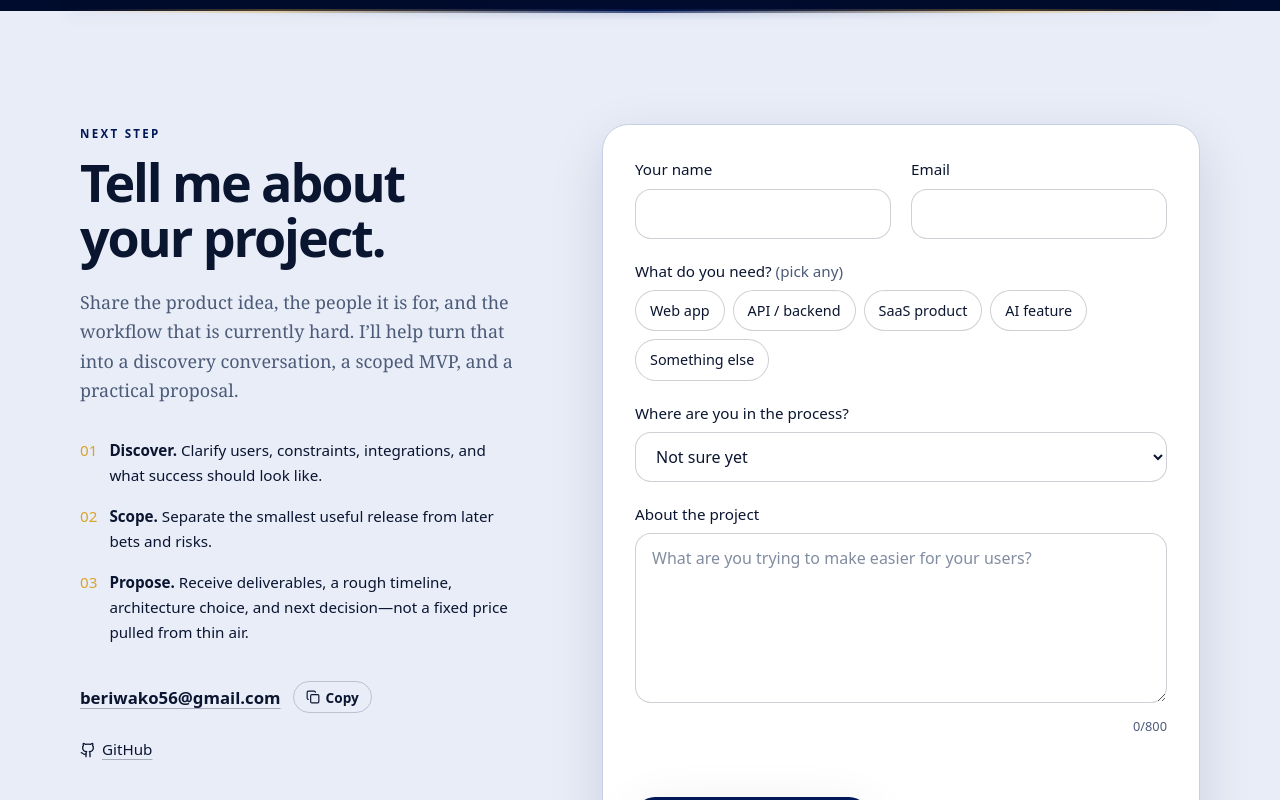
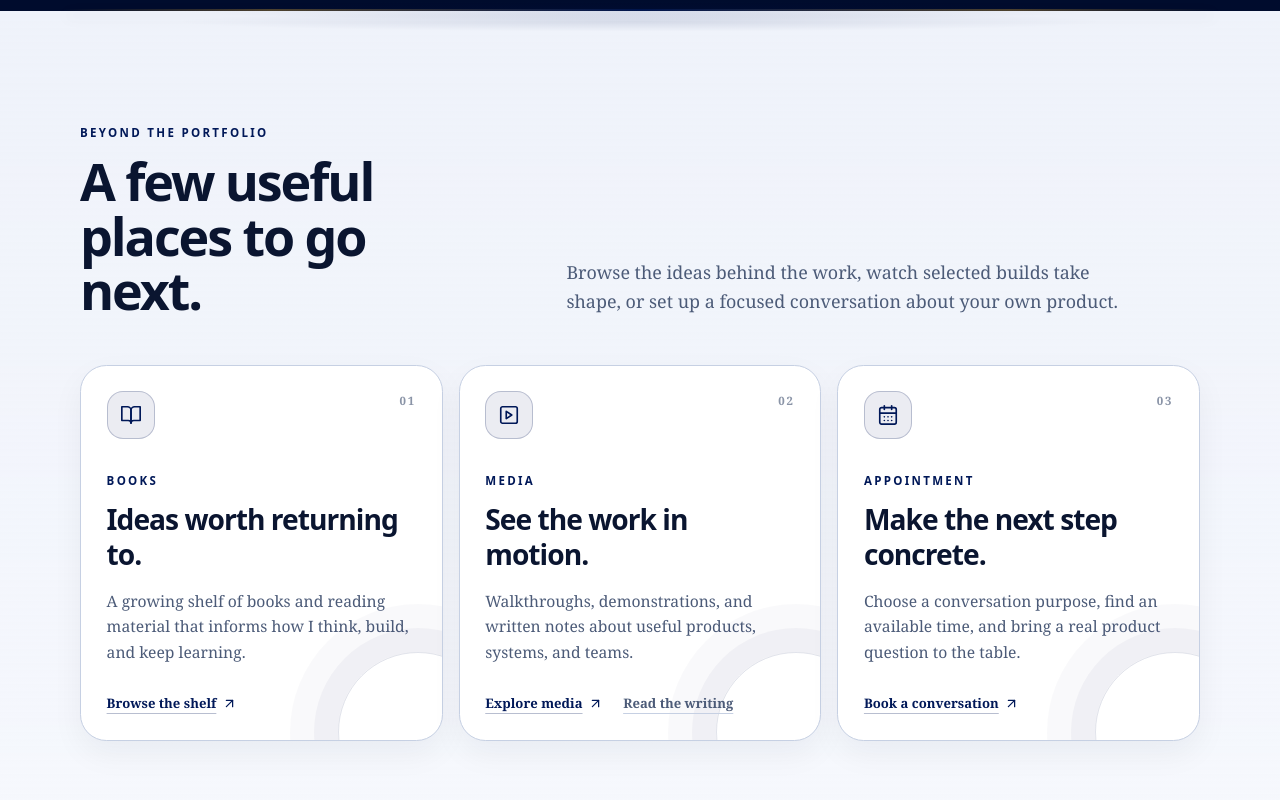
Before and after one commit to Bereda-maker/bereda-portofolio, a Next.js app: page / in a window 1280 px wide. Shown: the part 10060-10860 px from the top of the page. Built offline with nearby package versions, Linux system fonts and the light colour scheme; no server answers.

Commit message:
Add homepage resource links

```diff
--- a/app/(site)/page.tsx
+++ b/app/(site)/page.tsx
@@ -4,6 +4,7 @@ import Capabilities from '@/components/sections/Capabilities';
 import Proof from '@/components/sections/Proof';
 import About from '@/components/sections/About';
 import Extracurricular from '@/components/sections/Extracurricular';
+import Explore from '@/components/sections/Explore';
 import Contact from '@/components/sections/Contact';
 import { SiteFooter, SiteHeader } from '@/components/SiteChrome';
 import { SITE } from '@/data/content';
@@ -22,5 +23,5 @@ export default async function Page() {
     email: SITE.email,
     sameAs: [SITE.github, SITE.linkedin].filter(Boolean),
   };
-  return <><script type="application/ld+json" dangerouslySetInnerHTML={{ __html: JSON.stringify(jsonLd) }} /><SiteHeader /><main><Hero /><Work projects={projects} /><Capabilities /><Proof /><About /><Extracurricular /><Contact /></main><SiteFooter /></>;
+  return <><script type="application/ld+json" dangerouslySetInnerHTML={{ __html: JSON.stringify(jsonLd) }} /><SiteHeader /><main><Hero /><Work projects={projects} /><Capabilities /><Proof /><About /><Extracurricular /><Explore /><Contact /></main><SiteFooter /></>;
 }
--- a/app/globals.css
+++ b/app/globals.css
@@ -131,6 +131,20 @@ main > section.border-t::before { content: ''; position: absolute; right: 5%; to
 .extracurricular-media img { transition: transform .5s ease; }
 .extracurricular-card:hover .extracurricular-media img { transform: scale(1.04); }
 .extracurricular-media span { position: absolute; bottom: 1rem; left: 1rem; z-index: 1; border: 1px solid rgb(240 189 72 / .32); border-radius: 9999px; background: rgb(0 10 38 / .48); padding: .45rem .65rem; color: #f6d57d; font-family: var(--font-display); font-size: .66rem; font-weight: 700; letter-spacing: .1em; text-transform: uppercase; backdrop-filter: blur(8px); }
+.explore-section { position: relative; background: linear-gradient(180deg, rgb(var(--panel) / .52), rgb(var(--paper))); }
+.explore-section::before { content: ''; position: absolute; top: 0; right: 5%; left: 5%; height: 2px; border-radius: 9999px; background: linear-gradient(90deg, transparent, rgb(var(--gold) / .45) 18%, rgb(var(--forest) / .72) 50%, rgb(var(--gold) / .45) 82%, transparent); }
+.explore-grid { display: grid; gap: 1rem; }
+.explore-card { position: relative; display: flex; min-height: 21rem; flex-direction: column; overflow: hidden; border: 1px solid rgb(var(--rule)); border-radius: 1.65rem; background: rgb(var(--card)); padding: 1.35rem; box-shadow: 0 .8rem 2rem rgb(var(--shadow) / .05); transition: transform .25s ease, box-shadow .25s ease, border-color .25s ease; }
+.explore-card::after { content: ''; position: absolute; right: -3.5rem; bottom: -4.5rem; height: 10rem; width: 10rem; border: 1px solid rgb(var(--forest) / .12); border-radius: 9999px; box-shadow: 0 0 0 1.5rem rgb(var(--forest) / .035), 0 0 0 3rem rgb(var(--forest) / .025); pointer-events: none; }
+.explore-card:hover { transform: translateY(-.25rem); border-color: rgb(var(--forest) / .35); box-shadow: 0 1.2rem 2.8rem rgb(var(--shadow) / .1); }
+.explore-icon { display: inline-flex; height: 3rem; width: 3rem; align-items: center; justify-content: center; border: 1px solid rgb(var(--forest) / .22); border-radius: 1rem; background: rgb(var(--forest) / .08); color: rgb(var(--forest)); }
+.explore-number { color: rgb(var(--muted) / .65); font-family: var(--font-display); font-size: .72rem; font-weight: 700; letter-spacing: .16em; }
+.explore-link, .explore-secondary-link { position: relative; z-index: 1; display: inline-flex; align-items: center; gap: .35rem; font-family: var(--font-display); font-size: .82rem; font-weight: 700; }
+.explore-link { color: rgb(var(--forest)); text-decoration: underline; text-decoration-color: rgb(var(--forest) / .28); text-underline-offset: .3rem; }
+.explore-link:hover { text-decoration-color: currentColor; }
+.explore-secondary-link { color: rgb(var(--muted)); text-decoration: underline; text-decoration-color: rgb(var(--rule)); text-underline-offset: .3rem; }
+.explore-secondary-link:hover { color: rgb(var(--ink)); text-decoration-color: currentColor; }
+@media (min-width: 768px) { .explore-grid { grid-template-columns: repeat(3, minmax(0, 1fr)); } .explore-card { padding: 1.6rem; } }
 
 @keyframes settle { from { opacity: 0; transform: translateY(12px); } to { opacity: 1; transform: none; } }
 .settle { animation: settle .7s cubic-bezier(.2,.7,.2,1) both; }
@@ -143,6 +157,7 @@ main > section.border-t::before { content: ''; position: absolute; right: 5%; to
   html { scroll-behavior: auto; }
   .settle, .beacon { animation: none; }
   .project-card:hover .project-image { transform: none; }
+  .explore-card:hover { transform: none; }
 }
 @media (min-width: 1024px) {
   .hero-metric + .hero-metric, .hero-capabilities { padding-left: 1.75rem; }
--- /dev/null
+++ b/components/sections/Explore.tsx
@@ -0,0 +1,68 @@
+import Link from 'next/link';
+import { ArrowUpRight, BookOpen, CalendarDays, PlaySquare } from 'lucide-react';
+
+const DESTINATIONS = [
+  {
+    number: '01',
+    label: 'Books',
+    title: 'Ideas worth returning to.',
+    text: 'A growing shelf of books and reading material that informs how I think, build, and keep learning.',
+    href: '/books',
+    action: 'Browse the shelf',
+    icon: BookOpen,
+  },
+  {
+    number: '02',
+    label: 'Media',
+    title: 'See the work in motion.',
+    text: 'Walkthroughs, demonstrations, and written notes about useful products, systems, and teams.',
+    href: '/videos',
+    action: 'Explore media',
+    icon: PlaySquare,
+    secondaryHref: '/content',
+    secondaryAction: 'Read the writing',
+  },
+  {
+    number: '03',
+    label: 'Appointment',
+    title: 'Make the next step concrete.',
+    text: 'Choose a conversation purpose, find an available time, and bring a real product question to the table.',
+    href: '/book',
+    action: 'Book a conversation',
+    icon: CalendarDays,
+  },
+];
+
+export default function Explore() {
+  return (
+    <section id="explore" className="explore-section border-b border-rule" aria-labelledby="explore-title">
+      <div className="wrap py-20 md:py-28">
+        <div className="grid gap-6 md:grid-cols-[.8fr_1.2fr] md:items-end md:gap-16">
+          <div>
+            <p className="eyebrow">Beyond the portfolio</p>
+            <h2 id="explore-title" className="section-title mt-3 max-w-[11ch]">A few useful places to go next.</h2>
+          </div>
+          <p className="max-w-[36rem] text-[1.12rem] text-muted">Browse the ideas behind the work, watch selected builds take shape, or set up a focused conversation about your own product.</p>
+        </div>
+
+        <div className="explore-grid mt-12">
+          {DESTINATIONS.map(({ number, label, title, text, href, action, icon: Icon, secondaryHref, secondaryAction }) => (
+            <article key={label} className="explore-card">
+              <div className="flex items-start justify-between gap-4">
+                <span className="explore-icon" aria-hidden="true"><Icon size={22} strokeWidth={1.8} /></span>
+                <span className="explore-number">{number}</span>
+              </div>
+              <p className="eyebrow mt-8">{label}</p>
+              <h3 className="mt-3 font-display text-[clamp(1.45rem,2.2vw,2rem)] font-semibold leading-tight tracking-[-.035em]">{title}</h3>
+              <p className="mt-4 max-w-[28rem] text-[.98rem] leading-relaxed text-muted">{text}</p>
+              <div className="mt-7 flex flex-wrap items-center gap-x-5 gap-y-3">
+                <Link href={href} className="explore-link">{action} <ArrowUpRight size={15} aria-hidden="true" /></Link>
+                {secondaryHref && <Link href={secondaryHref} className="explore-secondary-link">{secondaryAction}</Link>}
+              </div>
+            </article>
+          ))}
+        </div>
+      </div>
+    </section>
+  );
+}
```
